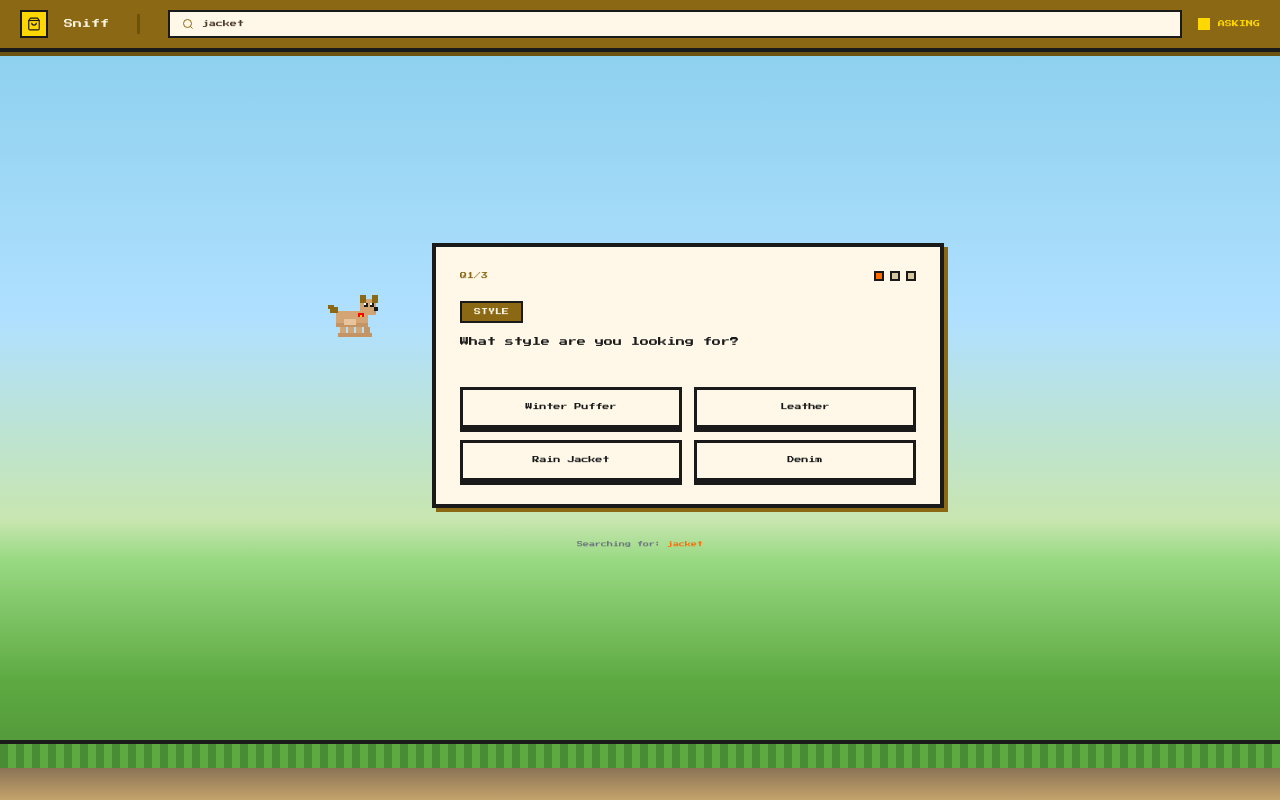
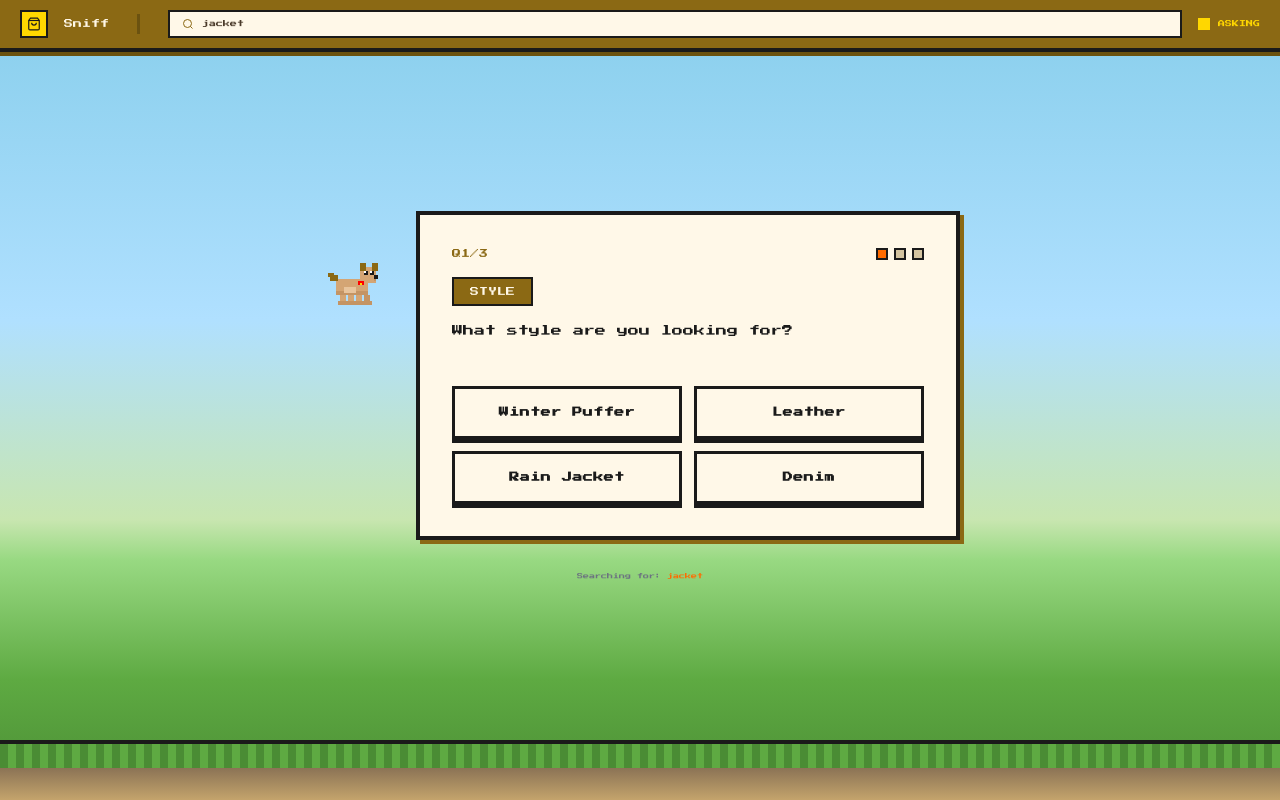
Before and after one commit to thenerd31/sniff, a Next.js app: page /column_design/clarify in a window 1280 px wide. Built offline with nearby package versions, Linux system fonts and the light colour scheme.

Commit message:
fix: make clarify UI bigger, button text more visible, update end screen text

```diff
--- a/src/app/column_design/clarify/clarify.css
+++ b/src/app/column_design/clarify/clarify.css
@@ -237,8 +237,8 @@
 /* ── Question Counter Dots ────────────────────────────────── */
 
 .question-dot {
-  width: 10px;
-  height: 10px;
+  width: 12px;
+  height: 12px;
   border: 2px solid #1A1A1A;
   background: #D4C4A0;
   transition: background 0.2s;
--- a/src/app/column_design/clarify/page.tsx
+++ b/src/app/column_design/clarify/page.tsx
@@ -206,7 +206,7 @@ export default function ClarifyTestPage() {
                 color: "#6B7280",
               }}
             >
-              In production, this navigates to /board_test
+              In production, information has been sent to research.
             </p>
           </div>
         )}
--- a/src/components/clarify/QuestionCard.tsx
+++ b/src/components/clarify/QuestionCard.tsx
@@ -84,7 +84,7 @@ export function QuestionCard({
 
   return (
     <div
-      className="w-full max-w-lg mx-auto"
+      className="w-full max-w-xl mx-auto"
       style={{
         animation: "clarify-card-enter 0.4s ease-out both",
       }}
@@ -112,13 +112,13 @@ export function QuestionCard({
       )}
 
       {/* Main pixel frame card */}
-      <div className="pixel-frame p-6">
+      <div className="pixel-frame p-8">
         {/* Question counter */}
         <div className="flex items-center justify-between mb-4">
           <span
             style={{
               fontFamily: PIXEL_FONT,
-              fontSize: 7,
+              fontSize: 9,
               color: "#8B6914",
             }}
           >
@@ -144,10 +144,10 @@ export function QuestionCard({
 
         {/* Category label */}
         <div
-          className="inline-block px-3 py-1 mb-3"
+          className="inline-block px-4 py-1.5 mb-4"
           style={{
             fontFamily: PIXEL_FONT,
-            fontSize: 7,
+            fontSize: 9,
             color: "#FFF8E8",
             background: "#8B6914",
             border: "2px solid #1A1A1A",
@@ -157,13 +157,13 @@ export function QuestionCard({
         </div>
 
         {/* Question text with typing animation */}
-        <div className="mb-5 min-h-[32px]">
+        <div className="mb-6 min-h-[40px]">
           <p
             style={{
               fontFamily: PIXEL_FONT,
-              fontSize: 9,
+              fontSize: 11,
               color: "#1A1A1A",
-              lineHeight: 1.6,
+              lineHeight: 1.7,
             }}
           >
             {typedText}
@@ -191,12 +191,15 @@ export function QuestionCard({
                 key={option}
                 onClick={() => handleOptionClick(option)}
                 disabled={!!selectedValue}
-                className={`clarify-pixel-btn px-4 py-3 text-center ${
+                className={`clarify-pixel-btn px-5 py-4 text-center ${
                   selectedValue === option ? "selected" : ""
                 }`}
                 style={{
                   fontFamily: PIXEL_FONT,
-                  fontSize: 7,
+                  fontSize: 10,
+                  color: selectedValue === option ? "#FFFFFF" : "#1A1A1A",
+                  fontWeight: "bold",
+                  letterSpacing: "0.5px",
                   animation: `option-pop 0.25s ease-out ${i * 0.08}s both${
                     selectedValue === option
                       ? `, option-selected 0.2s ease-out 0s both`
```
